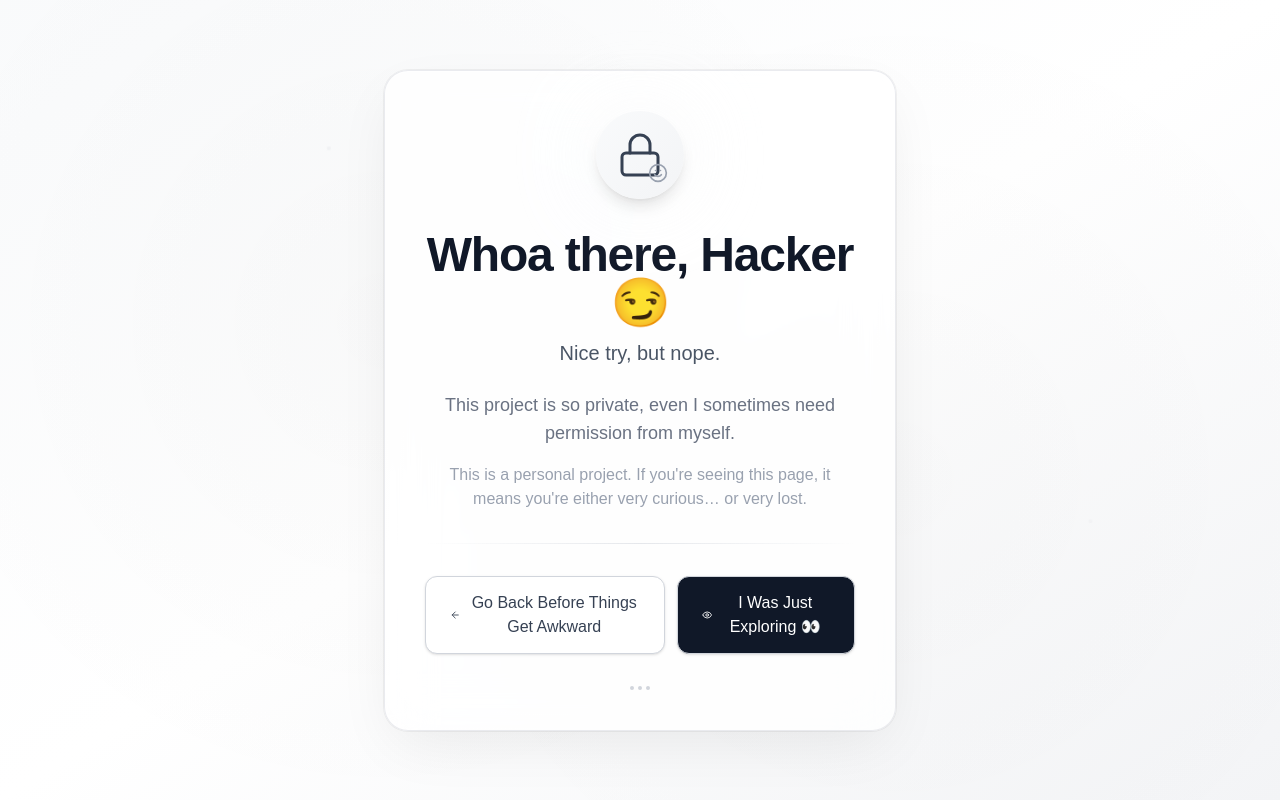
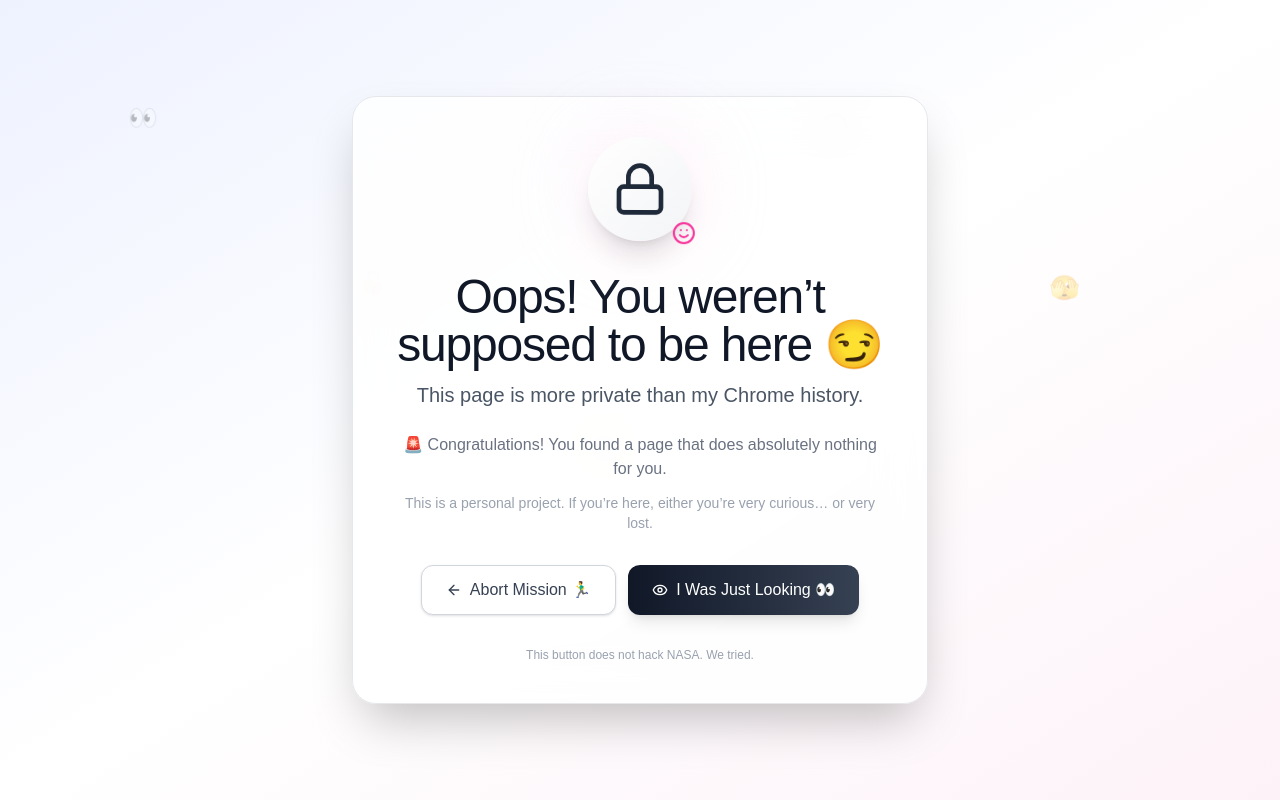
Before and after one commit to saumya-14/ReferJet, a Next.js app: page / in a window 1280 px wide. Built offline with nearby package versions, Linux system fonts and the light colour scheme.

Commit message:
frontpage

```diff
--- a/app/page.tsx
+++ b/app/page.tsx
@@ -1,7 +1,7 @@
 "use client";
 
 import { useEffect, useState } from "react";
-import { Lock, ArrowLeft, Eye, Smile, X } from "lucide-react";
+import { Lock, ArrowLeft, Eye, Smile, X, Sparkles } from "lucide-react";
 
 export default function RestrictedAccess() {
   const [mounted, setMounted] = useState(false);
@@ -19,194 +19,142 @@ export default function RestrictedAccess() {
     }
   };
 
-  const handleExploring = () => {
-    setShowDialog(true);
-  };
+  return (
+    <div className="relative flex min-h-screen items-center justify-center overflow-hidden bg-gradient-to-br from-indigo-50 via-white to-pink-50 p-4">
 
-  const closeDialog = () => {
-    setShowDialog(false);
-  };
+      {/* Floating emojis */}
+      {["👀", "🔒", "😂", "🚫", "🫣"].map((e, i) => (
+        <div
+          key={i}
+          className="absolute text-2xl opacity-30 animate-float"
+          style={{
+            left: `${10 + i * 18}%`,
+            top: `${15 + (i % 3) * 20}%`,
+            animationDuration: `${12 + i * 4}s`,
+          }}
+        >
+          {e}
+        </div>
+      ))}
 
-  return (
-    <div className="relative flex min-h-screen items-center justify-center overflow-hidden bg-linear-to-br from-gray-50 via-white to-gray-100 p-4">
-      {/* Subtle gradient background overlay */}
-      <div className="absolute inset-0 bg-[radial-gradient(circle_at_30%_40%,rgba(0,0,0,0.02),transparent_50%)]" />
-      <div className="absolute inset-0 bg-[radial-gradient(circle_at_70%_60%,rgba(0,0,0,0.015),transparent_50%)]" />
-
-      {/* Glassmorphism card */}
+      {/* Card */}
       <div
-        className={`relative z-10 w-full max-w-lg transform rounded-3xl border border-gray-200/80 bg-white/80 p-10 backdrop-blur-xl shadow-2xl transition-all duration-700 ${
-          mounted
-            ? "translate-y-0 opacity-100 scale-100"
-            : "translate-y-8 opacity-0 scale-95"
+        className={`relative z-10 w-full max-w-xl rounded-3xl border border-gray-200 bg-white/80 p-10 backdrop-blur-xl shadow-2xl transition-all duration-700 ${
+          mounted ? "translate-y-0 opacity-100 scale-100" : "translate-y-8 opacity-0 scale-95"
         }`}
-        style={{
-          boxShadow:
-            "0 20px 60px -12px rgba(0, 0, 0, 0.08), 0 0 0 1px rgba(0, 0, 0, 0.05), inset 0 1px 0 rgba(255, 255, 255, 0.9)",
-        }}
       >
-        {/* Icon with smile */}
+        {/* Icon */}
         <div className="mb-8 flex justify-center">
-          <div className="relative">
-            <div className="absolute inset-0 rounded-full bg-gray-100 blur-2xl opacity-60" />
-            <div className="relative flex items-center justify-center rounded-full bg-linear-to-br from-gray-50 to-gray-100 p-5 shadow-lg">
-              <div className="relative">
-                <Lock className="h-12 w-12 text-gray-700" strokeWidth={1.5} />
-                <Smile
-                  className="absolute -bottom-1 -right-1 h-5 w-5 text-gray-400"
-                  strokeWidth={2}
-                />
-              </div>
+          <div className="relative animate-[wiggle_2s_ease-in-out_infinite]">
+            <div className="absolute inset-0 rounded-full bg-pink-200 blur-2xl opacity-40" />
+            <div className="relative flex items-center justify-center rounded-full bg-gradient-to-br from-white to-gray-100 p-6 shadow-xl">
+              <Lock className="h-14 w-14 text-gray-800" />
+              <Smile className="absolute -bottom-1 -right-1 h-6 w-6 text-pink-500" />
             </div>
           </div>
         </div>
 
-        {/* Big funny headline */}
-        <h1 className="mb-3 text-center text-4xl font-bold tracking-tight text-gray-900 sm:text-5xl">
-          Whoa there, Hacker 😏
+        {/* Headline */}
+        <h1 className="mb-3 text-center text-2xl font-medium tracking-tight text-gray-900 sm:text-5xl">
+          Oops! You weren’t supposed to be here 😏
         </h1>
 
-        {/* Subtitle */}
-        <p className="mb-6 text-center text-lg font-medium text-gray-600 sm:text-xl">
-          Nice try, but nope.
+        <p className="mb-6 text-center text-xl text-gray-600">
+          This page is more private than my Chrome history.
         </p>
 
-        {/* Main message */}
-        <div className="mb-8 space-y-4">
-          <p className="text-center text-base leading-7 text-gray-500 sm:text-lg">
-            This project is so private, even I sometimes need permission from myself.
+        {/* Message */}
+        <div className="mb-8 space-y-3">
+          <p className="text-center text-gray-500">
+            🚨 Congratulations! You found a page that does absolutely nothing for you.
           </p>
-          <p className="text-center text-sm leading-6 text-gray-400 sm:text-base">
-            This is a personal project. If you're seeing this page, it means you're either very curious… or very lost.
+          <p className="text-center text-gray-400 text-sm">
+            This is a personal project. If you’re here, either you’re very curious… or very lost.
           </p>
         </div>
 
-        {/* Divider */}
-        <div className="mb-8 h-px bg-linear-to-r from-transparent via-gray-200 to-transparent" />
-
-        {/* Action Buttons */}
+        {/* Buttons */}
         <div className="flex flex-col gap-3 sm:flex-row sm:justify-center">
           <button
             onClick={handleGoBack}
-            className="group relative overflow-hidden rounded-xl border border-gray-300 bg-white px-6 py-3.5 font-medium text-gray-700 shadow-sm transition-all duration-300 hover:border-gray-400 hover:bg-gray-50 hover:shadow-md active:scale-[0.98]"
+            className="rounded-xl border border-gray-300 bg-white px-6 py-3 font-medium text-gray-700 shadow-sm transition hover:bg-gray-50 active:scale-95"
           >
-            <span className="relative z-10 flex items-center justify-center gap-2">
-              <ArrowLeft className="h-4 w-4" strokeWidth={2} />
-              Go Back Before Things Get Awkward
+            <span className="flex items-center justify-center gap-2">
+              <ArrowLeft className="h-4 w-4" />
+              Abort Mission 🏃‍♂️
             </span>
           </button>
 
           <button
-            onClick={handleExploring}
-            className="group relative overflow-hidden rounded-xl border border-gray-300 bg-gray-900 px-6 py-3.5 font-medium text-white shadow-sm transition-all duration-300 hover:bg-gray-800 hover:shadow-md active:scale-[0.98]"
+            onClick={() => setShowDialog(true)}
+            className="rounded-xl bg-gradient-to-r from-gray-900 to-gray-700 px-6 py-3 font-medium text-white shadow-lg transition hover:opacity-90 active:scale-95"
           >
-            <span className="relative z-10 flex items-center justify-center gap-2">
-              <Eye className="h-4 w-4" strokeWidth={2} />
-              I Was Just Exploring 👀
+            <span className="flex items-center justify-center gap-2">
+              <Eye className="h-4 w-4" />
+              I Was Just Looking 👀
             </span>
           </button>
         </div>
 
-        {/* Subtle decorative element */}
-        <div className="mt-8 flex justify-center">
-          <div className="flex gap-1">
-            {[...Array(3)].map((_, i) => (
-              <div
-                key={i}
-                className="h-1 w-1 rounded-full bg-gray-300"
-                style={{
-                  animation: `pulse 2s ease-in-out infinite`,
-                  animationDelay: `${i * 0.2}s`,
-                }}
-              />
-            ))}
-          </div>
-        </div>
+        {/* Tiny joke */}
+        <p className="mt-8 text-center text-xs text-gray-400">
+          This button does not hack NASA. We tried.
+        </p>
       </div>
 
-      {/* Subtle floating dots */}
-      <div className="absolute inset-0 overflow-hidden pointer-events-none">
-        {[...Array(4)].map((_, i) => (
+      {/* Modal */}
+      {showDialog && (
+        <div className="fixed inset-0 z-50 flex items-center justify-center p-4" onClick={() => setShowDialog(false)}>
+          <div className="absolute inset-0 bg-black/30 backdrop-blur-sm" />
+
           <div
-            key={i}
-            className="absolute h-1 w-1 rounded-full bg-gray-300/40 animate-float"
-            style={{
-              left: `${25 + i * 20}%`,
-              top: `${20 + i * 15}%`,
-              animationDuration: `${18 + i * 3}s`,
-              animationDelay: `${i * 1.2}s`,
-            }}
-          />
-        ))}
-      </div>
-
-      {/* Dialog Modal */}
-      {showDialog && (
-        <div
-          className="fixed inset-0 z-50 flex items-center justify-center p-4"
-          onClick={closeDialog}
-        >
-          {/* Backdrop */}
-          <div
-            className={`absolute inset-0 bg-black/20 backdrop-blur-sm transition-opacity duration-300 ${
-              showDialog ? "opacity-100" : "opacity-0"
-            }`}
-          />
-
-          {/* Dialog Content */}
-          <div
-            className={`relative z-10 w-full max-w-md transform rounded-3xl border border-gray-200/80 bg-white/95 p-8 shadow-2xl backdrop-blur-xl transition-all duration-300 ${
-              showDialog
-                ? "translate-y-0 opacity-100 scale-100"
-                : "translate-y-4 opacity-0 scale-95"
-            }`}
+            className="relative z-10 w-full max-w-md rounded-3xl bg-white p-8 shadow-2xl"
             onClick={(e) => e.stopPropagation()}
-            style={{
-              boxShadow:
-                "0 20px 60px -12px rgba(0, 0, 0, 0.15), 0 0 0 1px rgba(0, 0, 0, 0.05), inset 0 1px 0 rgba(255, 255, 255, 0.9)",
-            }}
           >
-            {/* Close Button */}
             <button
-              onClick={closeDialog}
-              className="absolute right-4 top-4 rounded-lg p-1.5 text-gray-400 transition-colors hover:bg-gray-100 hover:text-gray-600 active:scale-95"
+              onClick={() => setShowDialog(false)}
+              className="absolute right-4 top-4 rounded-lg p-1 hover:bg-gray-100"
             >
-              <X className="h-5 w-5" strokeWidth={2} />
+              <X className="h-5 w-5" />
             </button>
 
-            {/* Dialog Icon */}
             <div className="mb-6 flex justify-center">
-              <div className="relative">
-                <div className="absolute inset-0 rounded-full bg-gray-100 blur-xl opacity-50" />
-                <div className="relative flex items-center justify-center rounded-full bg-linear-to-br from-gray-50 to-gray-100 p-4 shadow-md">
-                  <Eye className="h-10 w-10 text-gray-700" strokeWidth={1.5} />
-                </div>
-              </div>
+              <Sparkles className="h-12 w-12 text-pink-500" />
             </div>
 
-            {/* Dialog Title */}
-            <h2 className="mb-3 text-center text-2xl font-bold text-gray-900">
-              Curiosity is a Virtue! 👀
+            <h2 className="mb-3 text-center text-2xl font-bold">
+              Curiosity Level: 100% 😎
             </h2>
 
-            {/* Dialog Message */}
-            <p className="mb-6 text-center text-base leading-7 text-gray-600">
-              We appreciate your curiosity! However, this project is still private and intended for personal use only.
-            </p>
-            <p className="mb-6 text-center text-sm leading-6 text-gray-500">
-              Thanks for understanding and respecting the boundaries! 🙏
+            <p className="mb-6 text-center text-gray-600">
+              I respect the curiosity, but this project is still in its introvert era.
             </p>
 
-            {/* Dialog Button */}
             <button
-              onClick={closeDialog}
-              className="w-full rounded-xl border border-gray-300 bg-gray-900 px-6 py-3 font-medium text-white shadow-sm transition-all duration-300 hover:bg-gray-800 hover:shadow-md active:scale-[0.98]"
+              onClick={() => setShowDialog(false)}
+              className="w-full rounded-xl bg-gray-900 px-6 py-3 text-white font-medium hover:bg-gray-800"
             >
-              Got it, thanks!
+              Okay okay, I’m leaving 🚶‍♂️
             </button>
           </div>
         </div>
       )}
+
+      {/* Animations */}
+      <style jsx>{`
+        @keyframes wiggle {
+          0%, 100% { transform: rotate(-3deg); }
+          50% { transform: rotate(3deg); }
+        }
+        @keyframes float {
+          0% { transform: translateY(0); }
+          50% { transform: translateY(-20px); }
+          100% { transform: translateY(0); }
+        }
+        .animate-float {
+          animation: float linear infinite;
+        }
+      `}</style>
     </div>
   );
 }
```
